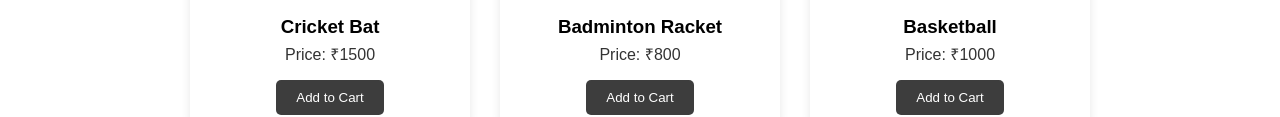
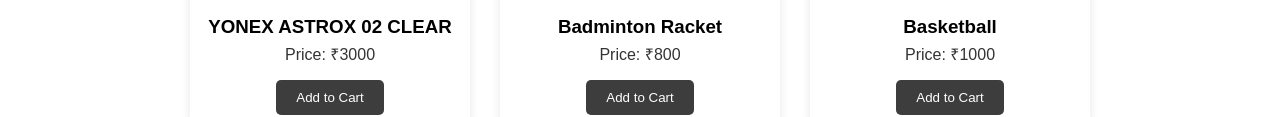
Before and after one commit to Akshunagg/flexify-sport-shop, a plain HTML site: page badminproducts.html in a window 1280 px wide. Shown: the part 376-493 px from the top of the page. Drawn offline with Linux system fonts and the light colour scheme.

Commit message:
Update badminproducts.html

```diff
--- a/badminproducts.html
+++ b/badminproducts.html
@@ -105,9 +105,9 @@
 
       <!-- Product 1 -->
       <div class="product-card">
-        <img src="https://raw.githubusercontent.com/Akshunagg/Cricket/main/hmm.jpg" alt="Cricket Bat">
-        <h3>Cricket Bat</h3>
-        <p>Price: ₹1500</p>
+        <img src="https://raw.githubusercontent.com/Akshunagg/badmintonraq/refs/heads/main/badmintonraq.webp" alt="YONEX ASTROX 02 CLEAR">
+        <h3>YONEX ASTROX 02 CLEAR</h3>
+        <p>Price: ₹3000</p>
         <button>Add to Cart</button>
       </div>
 
```
